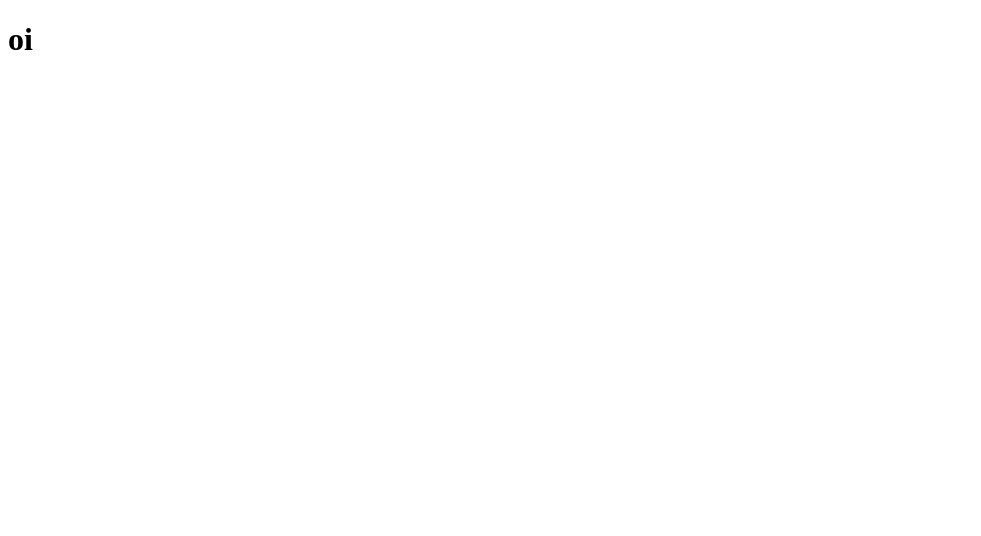
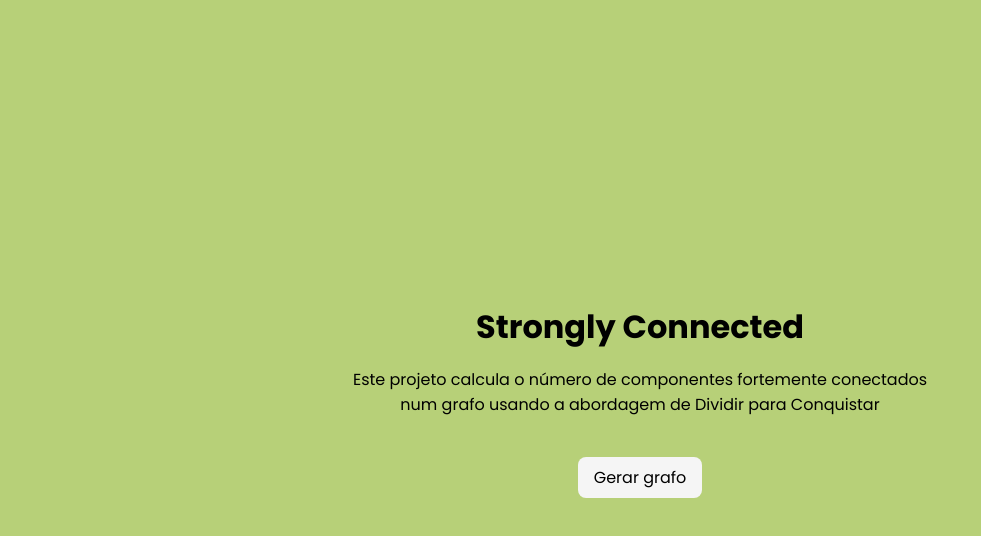
Before and after one commit to projeto-de-algoritmos/Final_MenorCaminho, a React (Create React App) app in the folder scc/: page / in a window 1280 px wide. Shown: the top 536 px of the page, without its empty margins (0-981 px from the left). Built offline with nearby package versions, Linux system fonts and the light colour scheme.

Commit message:
Adicionando estrutura e estilos da Home page

```diff
--- a/scc/public/index.html
+++ b/scc/public/index.html
@@ -1,10 +1,16 @@
 <!DOCTYPE html>
 <html lang="en">
+
 <head>
   <meta charset="utf-8" />
+  <link rel="preconnect" href="https://fonts.googleapis.com">
+  <link rel="preconnect" href="https://fonts.gstatic.com" crossorigin>
+  <link href="https://fonts.googleapis.com/css2?family=Poppins:wght@400;700&display=swap" rel="stylesheet">
   <title>Strongly Connected Components</title>
 </head>
+
 <body>
   <div id="root"></div>
 </body>
+
 </html>
--- a/scc/src/pages/Home/index.js
+++ b/scc/src/pages/Home/index.js
@@ -1,5 +1,12 @@
+import './styles.css';
+
 export default function Home() {
   return(
-    <h1>oi</h1>
+    <div className='home' >
+      <h1>Strongly Connected</h1>
+      <p>Este projeto calcula o número de componentes fortemente conectados num grafo usando
+        a abordagem de Dividir para Conquistar</p>
+      <a href='/result' >Gerar grafo</a>
+    </div>
   )
 }
--- a/scc/src/pages/Home/styles.css
+++ b/scc/src/pages/Home/styles.css
@@ -0,0 +1,26 @@
+.home {
+  display: flex;
+  justify-content: center;
+  flex-direction: column;
+  align-items: center;
+  width: 100%;
+  min-height: 100vh;
+  padding: 3rem;
+  gap: 1rem;
+  background-color: var(--mint-green);
+}
+
+.home * {
+  width: 90%;
+  max-width: 600px;
+  text-align: center;
+}
+
+.home a {
+  background-color: whitesmoke;
+  width: fit-content;
+  padding: 0.5rem 1rem;
+  text-decoration: none;
+  margin-top: 1.5rem;
+  border-radius: 8px;
+}
--- a/scc/src/styles/global.css
+++ b/scc/src/styles/global.css
@@ -0,0 +1,27 @@
+:root {
+  --light-blue: #6F9AB6;
+  --coral-pink: #E07A5F;
+  --ocean-blue: #84C3BE;
+  --pastel-yellow: #FFCF48;
+  --lavender-purple: #9B7EAD;
+  --mint-green: #B7D078;
+}
+
+* {
+  padding: 0;
+  margin: 0;
+  box-sizing: border-box;
+  outline: none !important;
+  font-family: 'Poppins', sans-serif;
+  color: var(--deep-yellow);
+}
+
+html,
+body,
+#root {
+  display: flex;
+  width: 100%;
+  flex-direction: column;
+  align-items: center;
+  background-color: var(--black);
+}
```
Lines whose indentation alone changed are shown as unchanged.
